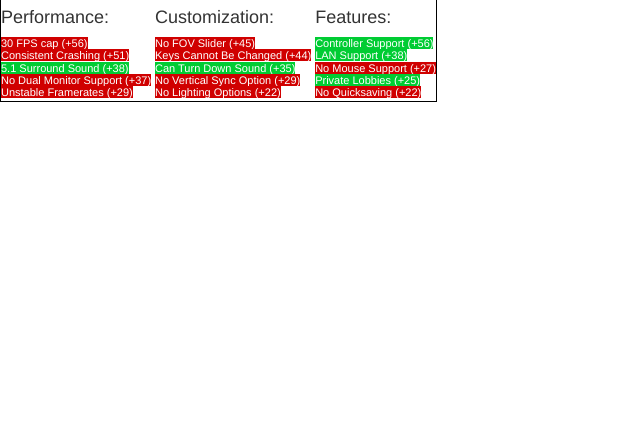
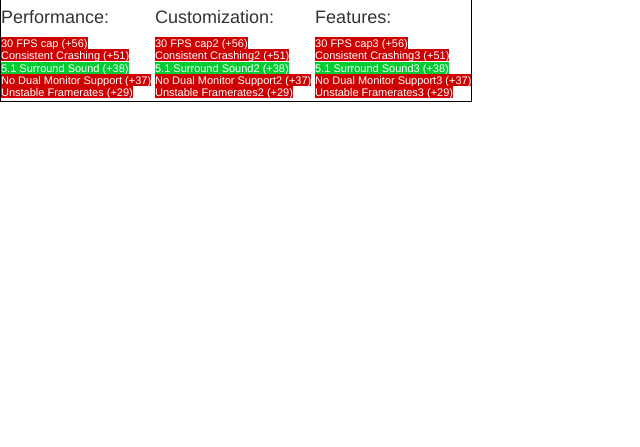
Before and after one commit to 50inthe314/HowsThePort, a plain HTML site: page index.html in a window 1280 px wide. Shown: the part 353-800 px from the top of the page, without its empty margins (0-640 px from the left). Drawn offline with nearby package versions, Linux system fonts and the light colour scheme; some packages are replaced by stand-ins of ours.

Commit message:
master - fleshed out the rest of the page to include the rest of the tags - IB

```diff
--- a/app.js
+++ b/app.js
@@ -18,7 +18,19 @@
 				{ tagName: 'Consistent Crashing', upvotes: 51, goodQuality: false},
 				{ tagName: '5.1 Surround Sound', upvotes: 38, goodQuality: true},
 				{ tagName: 'No Dual Monitor Support', upvotes: 37, goodQuality: false},
-				{ tagName: 'Unstable Framerates', upvotes: 29, goodQuality: false}]
+				{ tagName: 'Unstable Framerates', upvotes: 29, goodQuality: false}],
+				customization: [
+				{ tagName: '30 FPS cap2', upvotes: 56, goodQuality: false},
+				{ tagName: 'Consistent Crashing2', upvotes: 51, goodQuality: false},
+				{ tagName: '5.1 Surround Sound2', upvotes: 38, goodQuality: true},
+				{ tagName: 'No Dual Monitor Support2', upvotes: 37, goodQuality: false},
+				{ tagName: 'Unstable Framerates2', upvotes: 29, goodQuality: false}],
+				features: [
+				{ tagName: '30 FPS cap3', upvotes: 56, goodQuality: false},
+				{ tagName: 'Consistent Crashing3', upvotes: 51, goodQuality: false},
+				{ tagName: '5.1 Surround Sound3', upvotes: 38, goodQuality: true},
+				{ tagName: 'No Dual Monitor Support3', upvotes: 37, goodQuality: false},
+				{ tagName: 'Unstable Framerates3', upvotes: 29, goodQuality: false}]
 			}
 		},
 		{
@@ -35,7 +47,19 @@
 				{ tagName: 'No Crashing', upvotes: 51, goodQuality: true},
 				{ tagName: '7.1 Surround Sound', upvotes: 39, goodQuality: true},
 				{ tagName: 'Dual Monitor Support', upvotes: 38, goodQuality: true},
-				{ tagName: 'Smooth Framerates', upvotes: 35, goodQuality: true}]
+				{ tagName: 'Smooth Framerates', upvotes: 35, goodQuality: true}],
+				customization: [
+				{ tagName: '30 FPS cap2', upvotes: 56, goodQuality: false},
+				{ tagName: 'Consistent Crashing2', upvotes: 51, goodQuality: false},
+				{ tagName: '5.1 Surround Sound2', upvotes: 38, goodQuality: true},
+				{ tagName: 'No Dual Monitor Support2', upvotes: 37, goodQuality: false},
+				{ tagName: 'Unstable Framerates2', upvotes: 29, goodQuality: false}],
+				features: [
+				{ tagName: '30 FPS cap3', upvotes: 56, goodQuality: false},
+				{ tagName: 'Consistent Crashing3', upvotes: 51, goodQuality: false},
+				{ tagName: '5.1 Surround Sound3', upvotes: 38, goodQuality: true},
+				{ tagName: 'No Dual Monitor Support3', upvotes: 37, goodQuality: false},
+				{ tagName: 'Unstable Framerates3', upvotes: 29, goodQuality: false}]
 			}
 		},
 		{
@@ -52,7 +76,19 @@
 				{ tagName: 'No Crashing', upvotes: 51, goodQuality: true},
 				{ tagName: '7.1 Surround Sound', upvotes: 39, goodQuality: true},
 				{ tagName: 'Dual Monitor Support', upvotes: 38, goodQuality: true},
-				{ tagName: 'Smooth Framerates', upvotes: 35, goodQuality: true}]
+				{ tagName: 'Smooth Framerates', upvotes: 35, goodQuality: true}],
+				customization: [
+				{ tagName: '30 FPS cap2', upvotes: 56, goodQuality: false},
+				{ tagName: 'Consistent Crashing2', upvotes: 51, goodQuality: false},
+				{ tagName: '5.1 Surround Sound2', upvotes: 38, goodQuality: true},
+				{ tagName: 'No Dual Monitor Support2', upvotes: 37, goodQuality: false},
+				{ tagName: 'Unstable Framerates2', upvotes: 29, goodQuality: false}],
+				features: [
+				{ tagName: '30 FPS cap3', upvotes: 56, goodQuality: false},
+				{ tagName: 'Consistent Crashing3', upvotes: 51, goodQuality: false},
+				{ tagName: '5.1 Surround Sound3', upvotes: 38, goodQuality: true},
+				{ tagName: 'No Dual Monitor Support3', upvotes: 37, goodQuality: false},
+				{ tagName: 'Unstable Framerates3', upvotes: 29, goodQuality: false}]
 			}
 		},
 		{
@@ -69,7 +105,19 @@
 				{ tagName: 'No Crashing', upvotes: 51, goodQuality: true},
 				{ tagName: '7.1 Surround Sound', upvotes: 39, goodQuality: true},
 				{ tagName: 'Dual Monitor Support', upvotes: 38, goodQuality: true},
-				{ tagName: 'Smooth Framerates', upvotes: 35, goodQuality: true}]
+				{ tagName: 'Smooth Framerates', upvotes: 35, goodQuality: true}],
+				customization: [
+				{ tagName: '30 FPS cap2', upvotes: 56, goodQuality: false},
+				{ tagName: 'Consistent Crashing2', upvotes: 51, goodQuality: false},
+				{ tagName: '5.1 Surround Sound2', upvotes: 38, goodQuality: true},
+				{ tagName: 'No Dual Monitor Support2', upvotes: 37, goodQuality: false},
+				{ tagName: 'Unstable Framerates2', upvotes: 29, goodQuality: false}],
+				features: [
+				{ tagName: '30 FPS cap3', upvotes: 56, goodQuality: false},
+				{ tagName: 'Consistent Crashing3', upvotes: 51, goodQuality: false},
+				{ tagName: '5.1 Surround Sound3', upvotes: 38, goodQuality: true},
+				{ tagName: 'No Dual Monitor Support3', upvotes: 37, goodQuality: false},
+				{ tagName: 'Unstable Framerates3', upvotes: 29, goodQuality: false}]
 			}
 		},
 		{
@@ -86,7 +134,19 @@
 				{ tagName: 'No Crashing', upvotes: 51, goodQuality: true},
 				{ tagName: '7.1 Surround Sound', upvotes: 39, goodQuality: true},
 				{ tagName: 'Dual Monitor Support', upvotes: 38, goodQuality: true},
-				{ tagName: 'Smooth Framerates', upvotes: 35, goodQuality: true}]
+				{ tagName: 'Smooth Framerates', upvotes: 35, goodQuality: true}],
+				customization: [
+				{ tagName: '30 FPS cap2', upvotes: 56, goodQuality: false},
+				{ tagName: 'Consistent Crashing2', upvotes: 51, goodQuality: false},
+				{ tagName: '5.1 Surround Sound2', upvotes: 38, goodQuality: true},
+				{ tagName: 'No Dual Monitor Support2', upvotes: 37, goodQuality: false},
+				{ tagName: 'Unstable Framerates2', upvotes: 29, goodQuality: false}],
+				features: [
+				{ tagName: '30 FPS cap3', upvotes: 56, goodQuality: false},
+				{ tagName: 'Consistent Crashing3', upvotes: 51, goodQuality: false},
+				{ tagName: '5.1 Surround Sound3', upvotes: 38, goodQuality: true},
+				{ tagName: 'No Dual Monitor Support3', upvotes: 37, goodQuality: false},
+				{ tagName: 'Unstable Framerates3', upvotes: 29, goodQuality: false}]
 			}
 		},
 		{
@@ -103,7 +163,19 @@
 				{ tagName: 'No Crashing', upvotes: 51, goodQuality: true},
 				{ tagName: '7.1 Surround Sound', upvotes: 39, goodQuality: true},
 				{ tagName: 'Dual Monitor Support', upvotes: 38, goodQuality: true},
-				{ tagName: 'Smooth Framerates', upvotes: 35, goodQuality: true}]
+				{ tagName: 'Smooth Framerates', upvotes: 35, goodQuality: true}],
+				customization: [
+				{ tagName: '30 FPS cap4', upvotes: 56, goodQuality: false},
+				{ tagName: 'Consistent Crashing4', upvotes: 51, goodQuality: false},
+				{ tagName: '5.1 Surround Sound4', upvotes: 38, goodQuality: true},
+				{ tagName: 'No Dual Monitor Support4', upvotes: 37, goodQuality: false},
+				{ tagName: 'Unstable Framerates4', upvotes: 29, goodQuality: false}],
+				features: [
+				{ tagName: '30 FPS cap5', upvotes: 56, goodQuality: false},
+				{ tagName: 'Consistent Crashing5', upvotes: 51, goodQuality: false},
+				{ tagName: '5.1 Surround Sound5', upvotes: 38, goodQuality: true},
+				{ tagName: 'No Dual Monitor Support5', upvotes: 37, goodQuality: false},
+				{ tagName: 'Unstable Framerates5', upvotes: 29, goodQuality: false}]
 			}
 		},{
 			id: 7,
@@ -119,7 +191,19 @@
 				{ tagName: 'No Crashing', upvotes: 51, goodQuality: true},
 				{ tagName: '7.1 Surround Sound', upvotes: 39, goodQuality: true},
 				{ tagName: 'Dual Monitor Support', upvotes: 38, goodQuality: true},
-				{ tagName: 'Smooth Framerates', upvotes: 35, goodQuality: true}]
+				{ tagName: 'Smooth Framerates', upvotes: 35, goodQuality: true}],
+				customization: [
+				{ tagName: '30 FPS cap2', upvotes: 56, goodQuality: false},
+				{ tagName: 'Consistent Crashing2', upvotes: 51, goodQuality: false},
+				{ tagName: '5.1 Surround Sound2', upvotes: 38, goodQuality: true},
+				{ tagName: 'No Dual Monitor Support2', upvotes: 37, goodQuality: false},
+				{ tagName: 'Unstable Framerates2', upvotes: 29, goodQuality: false}],
+				features: [
+				{ tagName: '30 FPS cap3', upvotes: 56, goodQuality: false},
+				{ tagName: 'Consistent Crashing3', upvotes: 51, goodQuality: false},
+				{ tagName: '5.1 Surround Sound3', upvotes: 38, goodQuality: true},
+				{ tagName: 'No Dual Monitor Support3', upvotes: 37, goodQuality: false},
+				{ tagName: 'Unstable Framerates3', upvotes: 29, goodQuality: false}]
 			}
 		}];
 
--- a/index.html
+++ b/index.html
@@ -45,19 +45,11 @@
 				</div>
 				<div class="category">
 				<h4>Customization:</h4>
-					<h5 class="bad-quality">No FOV Slider (+45)</h5><br/>
-					<h5 class="bad-quality">Keys Cannot Be Changed (+44)</h5><br/>
-					<h5 class="good-quality">Can Turn Down Sound (+35)</h5><br/>
-					<h5 class="bad-quality">No Vertical Sync Option (+29)</h5><br/>
-					<h5 class="bad-quality">No Lighting Options (+22)</h5><br/>
-					</div>
+					<h5 ng-repeat="tag in game.tags.customization | orderBy:'-upvotes'" ng-click="addUpvote(tag)" ng-class="{{tag.goodQuality}} ? 'good-quality' : 'bad-quality'">{{tag.tagName}} (+{{tag.upvotes}})<br/></h5>
+				</div>
 				<div class="category">
 				<h4>Features:</h4>
-					<h5 class="good-quality">Controller Support (+56)</h5><br/>
-					<h5 class="good-quality">LAN Support (+38)</h5><br/>
-					<h5 class="bad-quality">No Mouse Support (+27)</h5><br/>
-					<h5 class="good-quality">Private Lobbies (+25)</h5><br/>
-					<h5 class="bad-quality">No Quicksaving (+22)</h5><br/>
+					<h5 ng-repeat="tag in game.tags.features | orderBy:'-upvotes'" ng-click="addUpvote(tag)" ng-class="{{tag.goodQuality}} ? 'good-quality' : 'bad-quality'">{{tag.tagName}} (+{{tag.upvotes}})<br/></h5>
 				</div>
 			</div>
 		</div>
```
Also changed, not shown: images/ss/skyrim.jpg (added), images/ss/skythumb.jpg (added), 2 other files.
